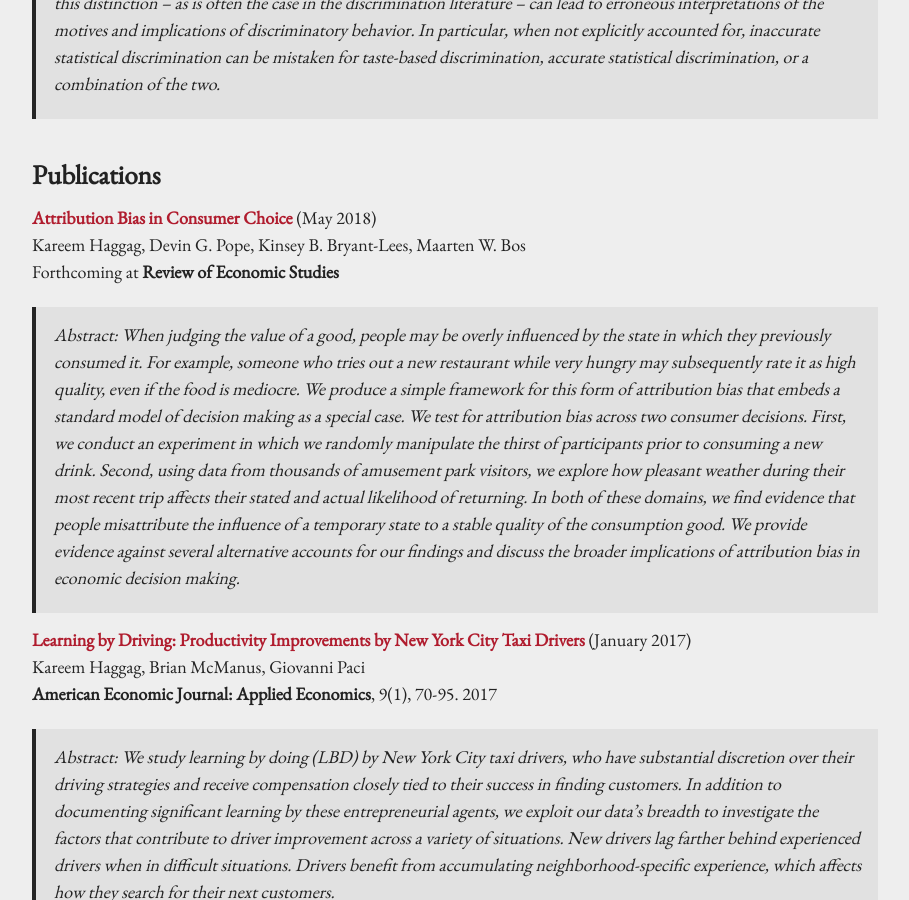
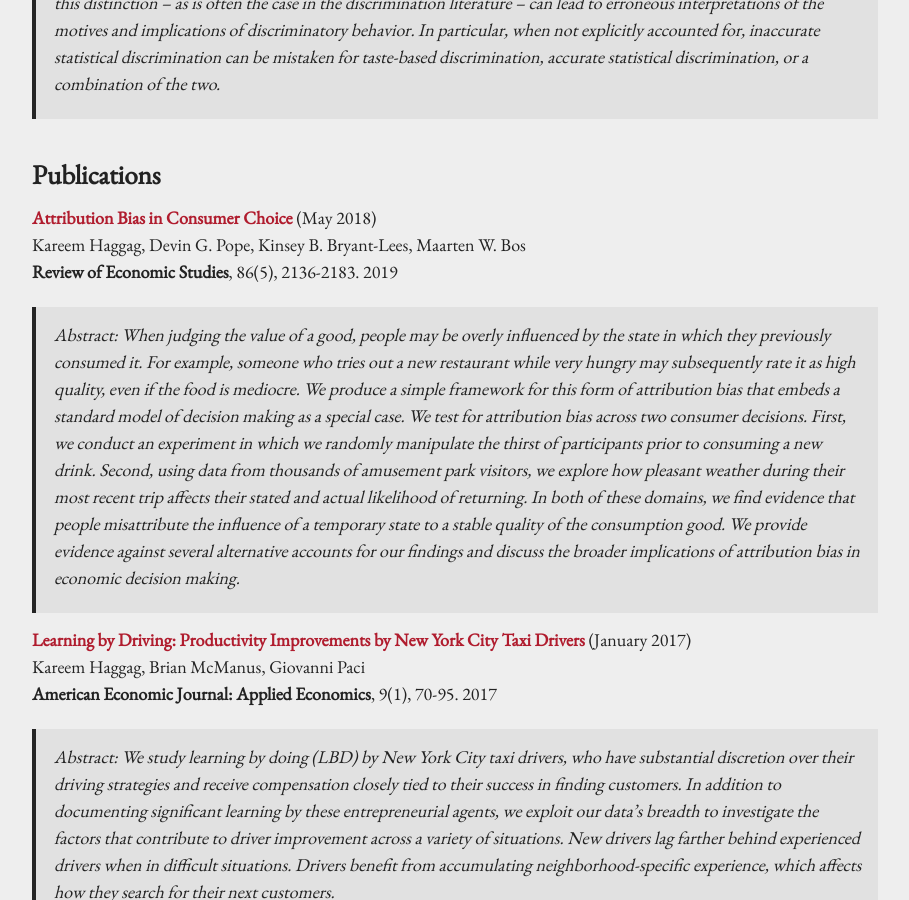
Before and after one commit to kareemhaggag/kareemhaggag.github.io, a Jekyll site: the page built from research.md, in a window 1280 px wide and 900 px high, scrolled down 1140 px. Shown: the whole window, without its empty margins (185-1094 px from the left). Built offline with Jekyll 4.4.1, drawn with Linux system fonts in a browser that asks for light colours; our own code applies the rules of GitHub Pages for plain Markdown files.

Commit message:
Update CV

```diff
--- a/research.md
+++ b/research.md
@@ -32,7 +32,7 @@ versus inaccurate statistical discrimination. We show that ignoring this distinc
 
 **[Attribution Bias in Consumer Choice](/f/Attribution_Bias.pdf)** (May 2018)<br />
  Kareem Haggag, Devin G. Pope, Kinsey B. Bryant-Lees, Maarten W. Bos<br />
-Forthcoming at **Review of Economic Studies**
+ **Review of Economic Studies**, 86(5), 2136-2183. 2019
 
 >Abstract: When judging the value of a good, people may be overly influenced by the state in which they previously consumed it. For example, someone who tries out a new restaurant while very hungry may subsequently rate it as high quality, even if the food is mediocre. We produce a simple framework for this form of attribution bias that embeds a standard model of decision making as a special case. We test for attribution bias across two consumer decisions. First, we conduct an experiment in which we randomly manipulate the thirst of participants prior to consuming a new drink. Second, using data from thousands of amusement park visitors, we explore how pleasant weather during their most recent trip affects their stated and actual likelihood of returning. In both of these domains, we find evidence that people misattribute the influence of a temporary state to a stable quality of the consumption good. We provide evidence against several alternative accounts for our findings and discuss the broader implications of attribution bias in economic decision making.
 
```
Also changed, not shown: 1 other file.
